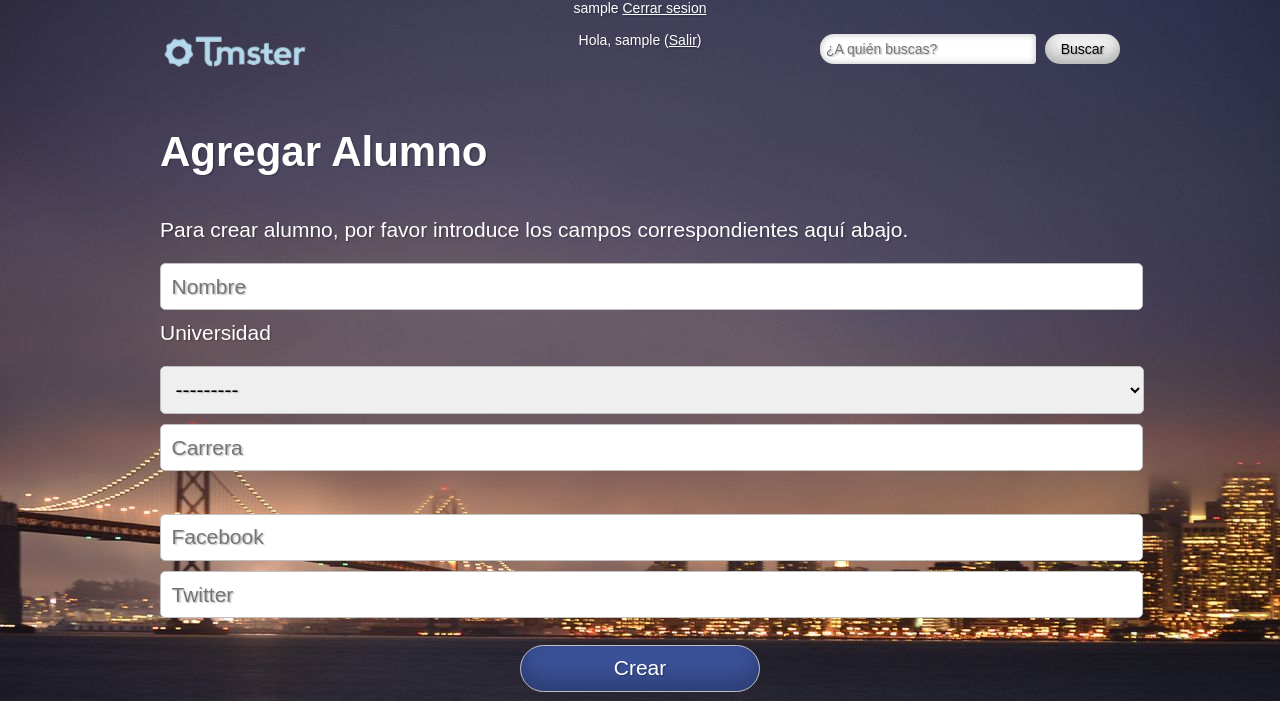
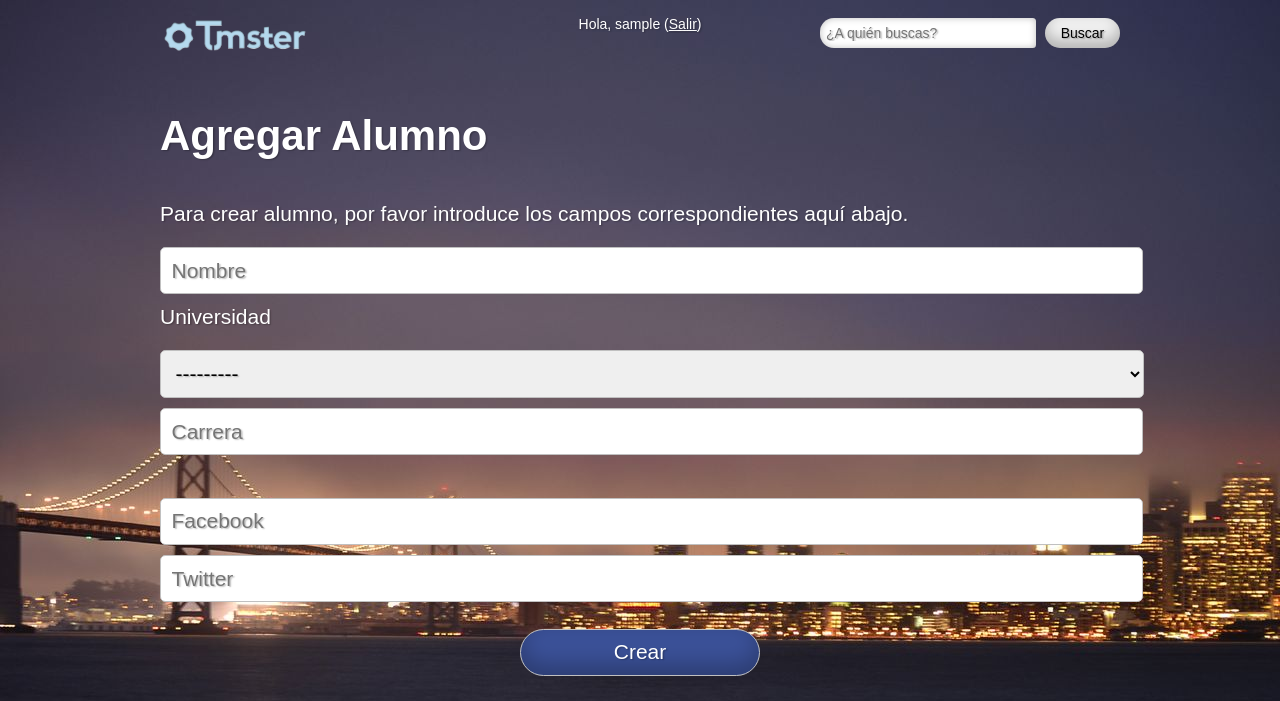
Before and after one commit to UncleMario/tmster, a Django app: page /student/add/ in a window 1280 px wide. Shown: the top 701 px of the page. Run offline with Django 3.2, Linux system fonts and the light colour scheme; the visitor is signed in with stand-in values (Sample User, id 1); parts of the project's set-up code (start-up, migrations or seed data) failed here and were passed over; some libraries are stand-ins or nearby versions.

Commit message:
fix error in home

```diff
--- a/tmster/templates/base.html
+++ b/tmster/templates/base.html
@@ -14,10 +14,6 @@
 		<![endif]-->
 	</head>
 	<body class="text-shadow">
-		<div>
-			{{ user}}
-			<a href="/logout/">Cerrar sesion</a>
-		</div>
 		{% block content %}
 		{% endblock %}
 
```
